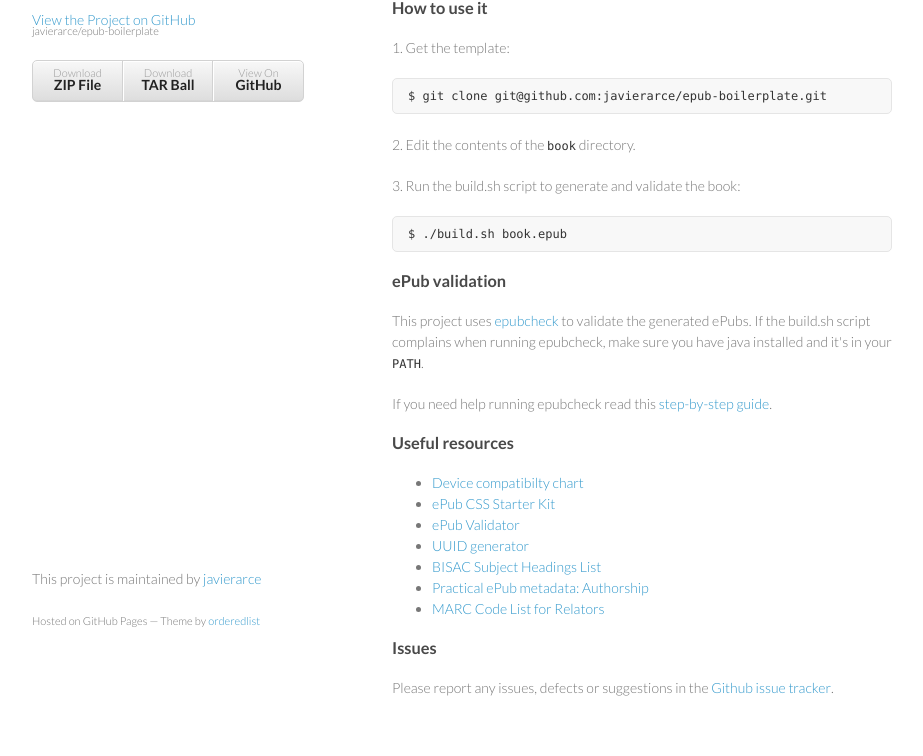
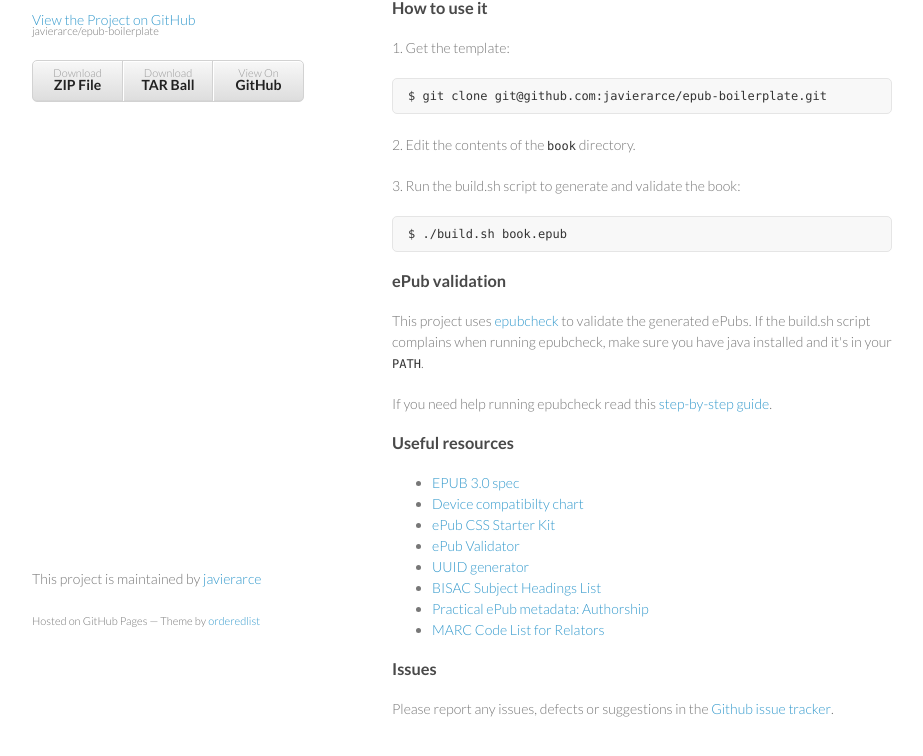
Before and after one commit to javierarce/epub-boilerplate, a plain HTML site: page index.html in a window 1280 px wide. Shown: the part 100-856 px from the top of the page, without its empty margins (178-1101 px from the left). Drawn offline with Linux system fonts and the light colour scheme.

Commit message:
Adds link to epub 3.0 spec

```diff
--- a/index.html
+++ b/index.html
@@ -45,6 +45,7 @@
 
       <h3>Useful resources</h3>
       <ul>
+        <li><a href="http://idpf.org/epub/30">EPUB 3.0 spec</a></li>
         <li><a href="http://wiki.mobileread.com/wiki/Device_Compatibility">Device compatibilty chart</a></li>
         <li><a href="https://github.com/mattharrison/epub-css-starter-kit">ePub CSS Starter Kit</a></li>
         <li><a href="http://code.google.com/p/epubcheck">ePub Validator</a></li>
```
